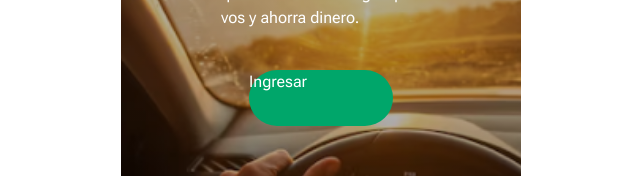
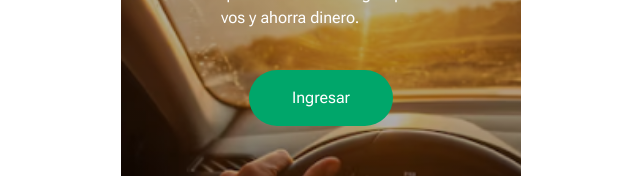
Before and after one commit to Diegogagan2587/A-Dedo, a React (Vite) app in the folder frontend/: page / in a window 1280 px wide. Shown: the part 477-653 px from the top of the page, without its empty margins (319-959 px from the left). Built offline with nearby package versions, Linux system fonts and the light colour scheme; no server answers; a web font is replaced by a local one.

Commit message:
fix/front/GreenButton: center the text broken by refactor

```diff
--- a/frontend/src/components/GreenButton.jsx
+++ b/frontend/src/components/GreenButton.jsx
@@ -3,7 +3,8 @@ import { Link } from 'react-router-dom'
 
 const GreenButton = ({onClick}) => {
   return (
-    <Link to="/login" onClick={onClick} className="w-36 h-14 bg-customGreen text-white rounded-full m-6 font-roboto-flex">
+    <Link to="/login" onClick={onClick} className="w-36 h-14 bg-customGreen text-white rounded-full m-6 font-roboto-flex
+    flex justify-center items-center">
       Ingresar
     </Link>
   )
```
